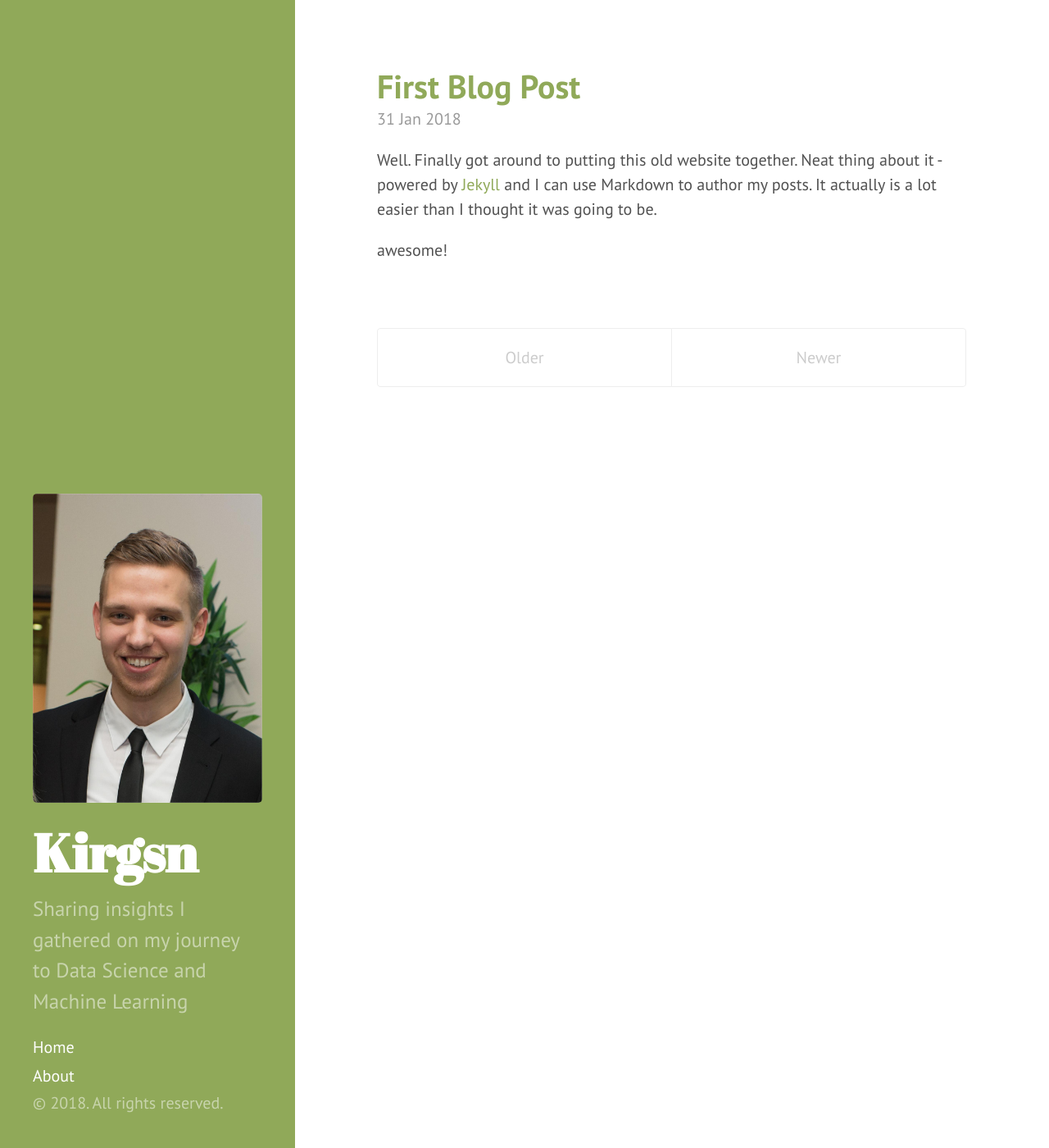
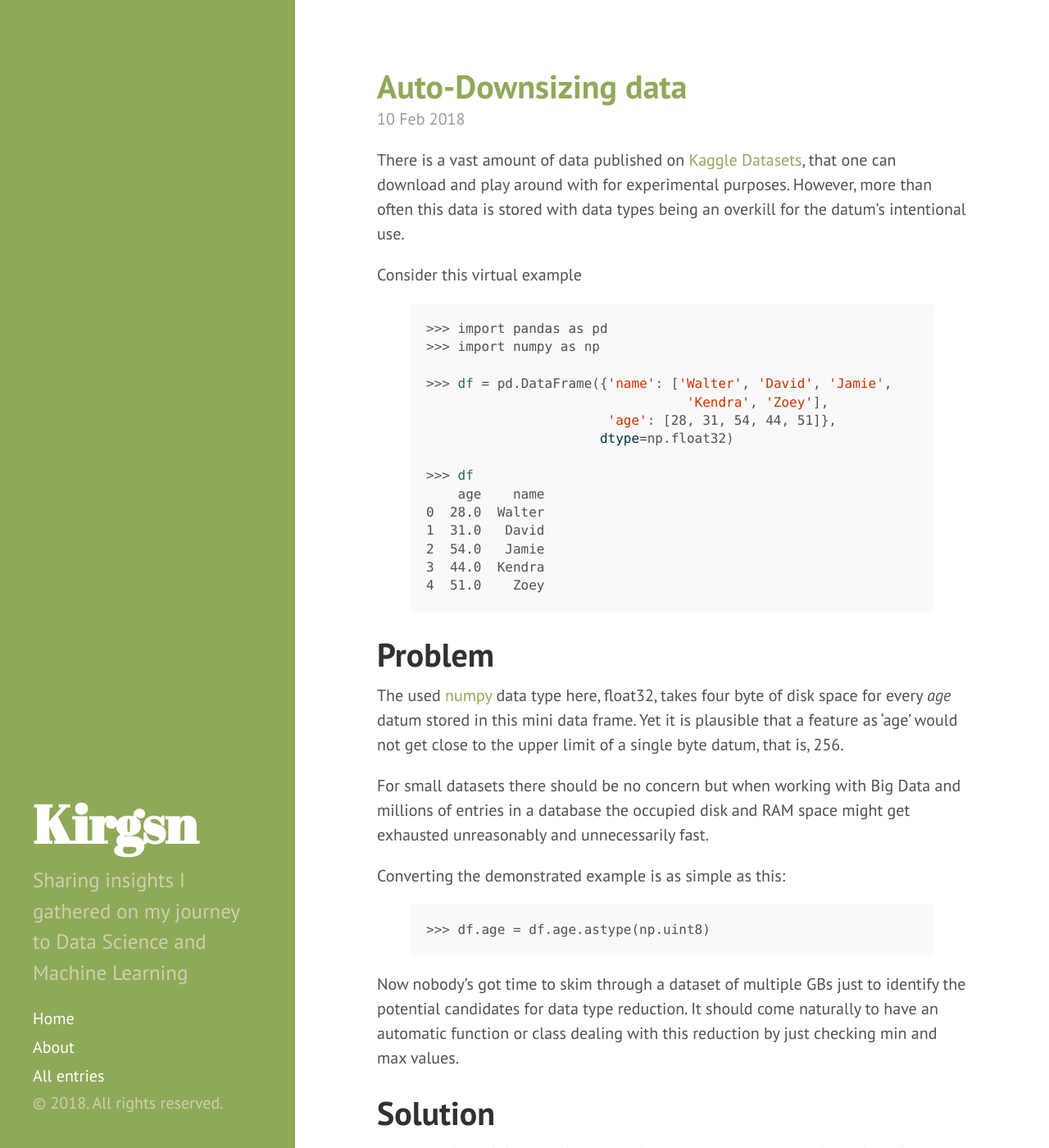
Before and after one commit to wkirgsn/wkirgsn.github.io, a Jekyll site: the page built from index.html, in a window 1280 px wide and 1400 px high. Shown: the whole window at 82% size. Built offline with Jekyll 4.4.1, drawn with Linux system fonts in a browser that asks for light colours; Markdown is read by kramdown in place of the engine named in the settings; the list of posts is cut into pages by our own code; some of the changed text lies outside the part shown.

Commit message:
update first blog

```diff
--- a/CNAME
+++ /dev/null
@@ -1 +0,0 @@
-wkirgsn.github.io
--- a/_config.yml
+++ b/_config.yml
@@ -1,6 +1,5 @@
 # Dependencies
 markdown:         redcarpet
-highlighter:      pygments
 
 # Permalinks
 permalink:        pretty
--- a/_includes/sidebar.html
+++ b/_includes/sidebar.html
@@ -1,7 +1,7 @@
 <div class="sidebar">
   <div class="container sidebar-sticky">
     <div class="sidebar-about">
-        <img src="/images/ProfilePicForConti_edited.png" alt="profile_pic" width=300)/>
+       <!-- <img src="/images/ProfilePicForConti_edited.png" alt="profile_pic" width=300)/> -->
       <h1>
         <a href="{{ site.baseurl }}">
           {{ site.title }}
--- a/_posts/2018-01-31-wkirgsn-site-launched.md
+++ /dev/null
@@ -1,9 +0,0 @@
----
-layout: post
-title: "First Blog Post"
-date: 2018-01-31
----
-
-Well. Finally got around to putting this old website together. Neat thing about it - powered by [Jekyll](http://jekyllrb.com) and I can use Markdown to author my posts. It actually is a lot easier than I thought it was going to be.
-
-awesome!
--- /dev/null
+++ b/_posts/2018-02-10-auto-downsizing-dtypes.md
@@ -0,0 +1,129 @@
+---
+layout: post
+title: "Auto-Downsizing data"
+date: 2018-02-10
+---
+
+There is a vast amount of data published on [Kaggle Datasets](https://www.kaggle.com/datasets), that one can download and play around with for experimental purposes.
+However, more than often this data is stored with data types being an overkill for the datum's intentional use.
+
+Consider this virtual example
+
+{% highlight bash %}
+>>> import pandas as pd
+>>> import numpy as np
+
+>>> df = pd.DataFrame({'name': ['Walter', 'David', 'Jamie',
+                                 'Kendra', 'Zoey'],
+                       'age': [28, 31, 54, 44, 51]},
+                      dtype=np.float32)
+
+>>> df
+    age    name
+0  28.0  Walter
+1  31.0   David
+2  54.0   Jamie
+3  44.0  Kendra
+4  51.0    Zoey
+{% endhighlight %}
+
+# Problem
+
+The used [numpy](http://www.numpy.org/) data type here, float32, takes four byte of disk space for every *age* datum stored in this mini data frame.
+Yet it is plausible that a feature as 'age' would not get close to the upper limit of a single byte datum, that is, 256.
+
+For small datasets there should be no concern but when working with Big Data and millions of entries in a database the occupied disk and RAM space might get exhausted unreasonably and unnecessarily fast.
+
+Converting the demonstrated example is as simple as this:
+
+{% highlight bash %}
+>>> df.age = df.age.astype(np.uint8)
+{% endhighlight %}
+
+Now nobody's got time to skim through a dataset of multiple GBs just to identify the potential candidates for data type reduction.
+It should come naturally to have an automatic function or class dealing with this reduction by just checking min and max values.
+
+# Solution
+
+The following mini class might come in handy for all reduction intentions. Please note, that reducing data types based on min and max values assumes there won't be any future data accumulated to the dataset, which could not fit in the newly converted data type.
+
+{% highlight python %}
+import numpy as np
+import pandas as pd
+
+from joblib import Parallel, delayed
+
+__AUTHOR__ = 'Kirgsn'
+
+class Reducer:
+    """
+    Class that takes a dict of increasingly big numpy datatypes to transform
+    the data of a pandas dataframe to in order to save memory usage.
+    """
+    memory_scale_factor = 1024**2  # memory in MB
+
+    def __init__(self, conv_table=None):
+        """
+        :param conv_table: dict with np.dtypes-strings as keys
+        """
+        if conv_table is None:
+            self.conversion_table = \
+                {'int': [np.int8, np.int16, np.int32, np.int64],
+                 'uint': [np.uint8, np.uint16, np.uint32, np.uint64],
+                 'float': [np.float16, np.float32, ]}
+        else:
+            self.conversion_table = conv_table
+
+    def _type_candidates(self, k):
+        for c in self.conversion_table[k]:
+            i = np.iinfo(c) if 'int' in k else np.finfo(c)
+            yield c, i
+
+    def reduce(self, df, verbose=False):
+        """Takes a dataframe and returns it with all data transformed to the
+        smallest necessary types.
+
+        :param df: pandas dataframe
+        :param verbose: If True, outputs more information
+        :return: pandas dataframe with reduced data types
+        """
+        ret_list = Parallel(n_jobs=-1)(delayed(self._reduce)
+                                                (df[c], c, verbose) for c in
+                                                df.columns)
+
+        del df
+        gc.collect()
+        return pd.concat(ret_list, axis=1)
+
+    def _reduce(self, s, colname, verbose):
+        # skip NaNs
+        if s.isnull().any():
+            if verbose:
+                print(colname, 'has NaNs - Skip..')
+            print(colname, 'has NaNs - Skip..')
+            return s
+        # detect kind of type
+        coltype = s.dtype
+        if np.issubdtype(coltype, np.integer):
+            conv_key = 'int' if s.min() < 0 else 'uint'
+        elif np.issubdtype(coltype, np.float):
+            conv_key = 'float'
+        else:
+            if verbose:
+                print(colname, 'is', coltype, '- Skip..')
+            print(colname, 'is', coltype, '- Skip..')
+            return s
+        # find right candidate
+        for cand, cand_info in self._type_candidates(conv_key):
+            if s.max() <= cand_info.max and s.min() >= cand_info.min:
+
+                if verbose:
+                    print('convert', colname, 'to', str(cand))
+                return s.astype(cand)
+
+        # reaching this code is bad. Probably there are inf, or other high numbs
+        print(("WARNING: {} "
+               "doesn't fit the grid with \nmax: {} "
+               "and \nmin: {}").format(colname, s.max(), s.min()))
+        print('Dropping it..')
+{% endhighlight %}
--- /dev/null
+++ b/all-entries.md
@@ -0,0 +1,8 @@
+---
+layout: page
+title: All entries
+---
+
+{% for post in site.posts %}
+* {{ post.date | date_to_string }} [{{ post.title }}]({{ post.url }})
+{% endfor %}
--- a/css/main.css
+++ b/css/main.css
@@ -1,6 +1,6 @@
 body {
-    margin: 60px auto;
-    width: 70%;
+    margin: 120px auto;
+    width: 90%;
 }
 nav ul, footer ul {
     font-family:'Helvetica', 'Arial', 'Sans-Serif';
@@ -10,7 +10,7 @@ nav ul, footer ul {
 }
 nav ul li, footer ul li {
     display: inline;
-    margin-right: 20px;
+    margin-right: 10px;
 }
 a {
     text-decoration: none;
```
